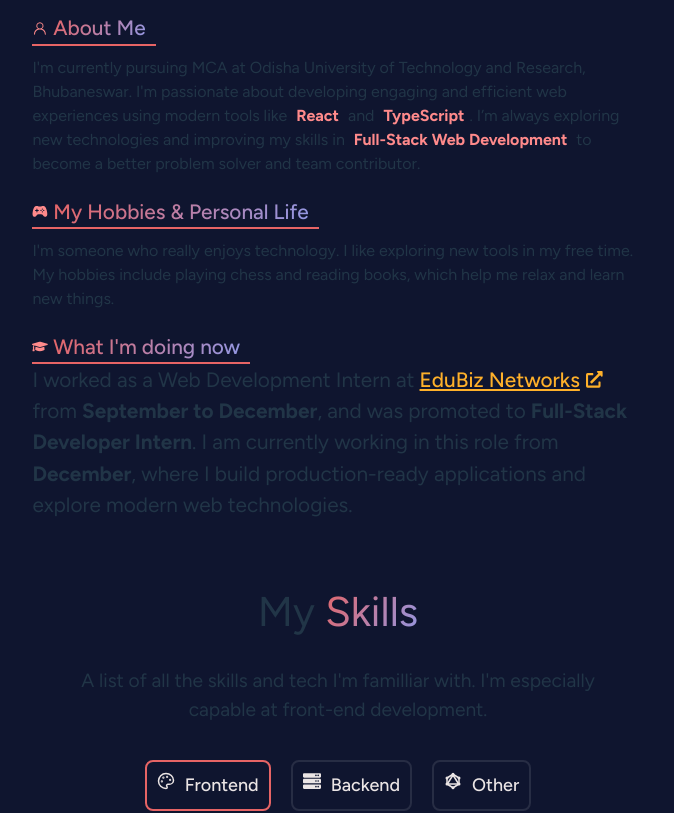
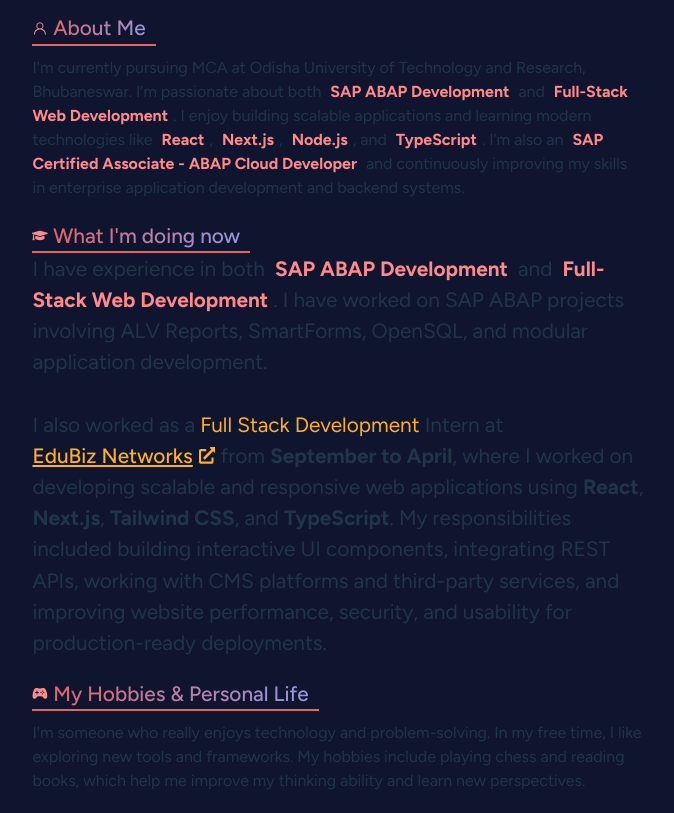
Before and after one commit to sankar636/Sankar-Portfolio, a React (Vite) app: page / in a window 1280 px wide. Shown: the part 1200-2013 px from the top of the page, without its empty margins (302-976 px from the left). Built offline with nearby package versions, Linux system fonts and the light colour scheme.

Commit message:
feat: add SAP ABAP Sales Order Management project to Projects component; improve code formatting

```diff
--- a/src/Components/About.jsx
+++ b/src/Components/About.jsx
@@ -2,7 +2,6 @@
 import { motion } from 'motion/react';
 import '../App.css';
 import { GoPerson } from 'react-icons/go';
-import { RiTimeLine } from 'react-icons/ri';
 import { FaExternalLinkAlt } from 'react-icons/fa';
 import { IoGameController } from 'react-icons/io5';
 import { FaGraduationCap } from 'react-icons/fa';
@@ -19,59 +18,69 @@
     >
       <div className="about" id="about">
         <div className="section-heading">
-          About{'\u00A0'} <span className="gradient">Me</span>
+          About <span className="gradient">Me</span>
         </div>
+
         <div className="About-image-container">
-          <img className="About-img" src="sss_photo.png" />
+          <img className="About-img" src="sss_photo.png" alt="Profile" />
         </div>
+
         <div className="About-text">
+          {/* About Me */}
           <div className="About-paragraph">
             <span className="About-para-title">
-              {' '}
               <GoPerson id="about-icon" />{' '}
-              <span className="gradient"> About Me </span>{' '}
+              <span className="gradient"> About Me </span>
             </span>
 
             <span className="About-paragraph-text">
               I'm currently pursuing MCA at Odisha University of Technology and
-              Research, Bhubaneswar. I'm passionate about developing engaging
-              and efficient web experiences using modern tools like{' '}
-              <strong className="highlight-1">React</strong> and{' '}
-              <strong className="highlight-1">TypeScript</strong>. I’m always
-              exploring new technologies and improving my skills in{' '}
+              Research, Bhubaneswar. I’m passionate about both{' '}
+              <strong className="highlight-1">SAP ABAP Development</strong> and{' '}
               <strong className="highlight-1">
                 Full-Stack Web Development
+              </strong>
+              . I enjoy building scalable applications and learning modern
+              technologies like <strong className="highlight-1">React</strong>,{' '}
+              <strong className="highlight-1">Next.js</strong>,{' '}
+              <strong className="highlight-1">Node.js</strong>, and{' '}
+              <strong className="highlight-1">TypeScript</strong>. I’m also an{' '}
+              <strong className="highlight-1">
+                SAP Certified Associate - ABAP Cloud Developer
               </strong>{' '}
-              to become a better problem solver and team contributor.
+              and continuously improving my skills in enterprise application
+              development and backend systems.
             </span>
           </div>
+
+          {/* Current Work */}
           <div className="About-paragraph">
             <span className="About-para-title">
-              {' '}
-              <IoGameController
-                id="about-icon"
-                style={{ verticalAlign: 'middle' }}
-              />{' '}
-              <span className="gradient"> My Hobbies & Personal Life </span>{' '}
-            </span>
-
-            <span className="About-paragraph-text">
-              I'm someone who really enjoys technology. I like exploring new
-              tools in my free time. My hobbies include playing chess and
-              reading books, which help me relax and learn new things.
-            </span>
-          </div>
-          <div className="About-paragraph">
-            <span className="About-para-title">
-              {' '}
               <FaGraduationCap
                 id="about-icon"
                 style={{ verticalAlign: 'middle' }}
               />{' '}
-              <span className="gradient"> What I'm doing now </span>{' '}
+              <span className="gradient"> What I'm doing now </span>
             </span>
+
             <span id="para-finish">
-              I worked as a Web Development Intern at{' '}
+              I have experience in both{' '}
+              <strong className="highlight-1">SAP ABAP Development</strong> and{' '}
+              <strong className="highlight-1">
+                Full-Stack Web Development
+              </strong>
+              . I have worked on SAP ABAP projects involving ALV Reports,
+              SmartForms, OpenSQL, and modular application development.
+              <br />
+              <br />I also worked as a{' '}
+              <span
+                style={{
+                  color: 'hsl(38 99% 58%)',
+                }}
+              >
+                Full Stack Development
+              </span>{' '}
+              Intern at{' '}
               <a
                 href="https://edubiznetworks.com/"
                 target="_blank"
@@ -85,17 +94,46 @@
               >
                 <span style={{ textDecoration: 'underline' }}>
                   EduBiz Networks
-                </span>{' '}
+                </span>
+
                 <FaExternalLinkAlt
                   size="0.8em"
-                  style={{ verticalAlign: 'middle', marginLeft: '2px' }}
+                  style={{
+                    verticalAlign: 'middle',
+                    marginLeft: '2px',
+                  }}
                 />
               </a>{' '}
-              from <strong>September to December</strong>, and was promoted to{' '}
-              <strong>Full-Stack Developer Intern</strong>. I am currently
-              working in this role from <strong>December</strong>,
-              where I build production-ready applications
-              and explore modern web technologies.
+              from <strong>September to April</strong>, where I worked on
+              developing scalable and responsive web applications using{' '}
+              <strong>React</strong>, <strong>Next.js</strong>,{' '}
+              <strong>Tailwind CSS</strong>, and <strong>TypeScript</strong>. My
+              responsibilities included building interactive UI components,
+              integrating REST APIs, working with CMS platforms and third-party
+              services, and improving website performance, security, and
+              usability for production-ready deployments.
+              {/* Currently, I am
+              building production-ready applications using React, Next.js,
+              Tailwind CSS, Node.js, and modern web technologies while
+              continuously improving my backend and system design skills. */}
+            </span>
+          </div>
+
+          {/* Hobbies */}
+          <div className="About-paragraph">
+            <span className="About-para-title">
+              <IoGameController
+                id="about-icon"
+                style={{ verticalAlign: 'middle' }}
+              />{' '}
+              <span className="gradient"> My Hobbies & Personal Life </span>
+            </span>
+
+            <span className="About-paragraph-text">
+              I'm someone who really enjoys technology and problem-solving. In
+              my free time, I like exploring new tools and frameworks. My
+              hobbies include playing chess and reading books, which help me
+              improve my thinking ability and learn new perspectives.
             </span>
           </div>
         </div>
```
Also changed, not shown: src/Components/Projects.jsx (+44 -31 lines).
